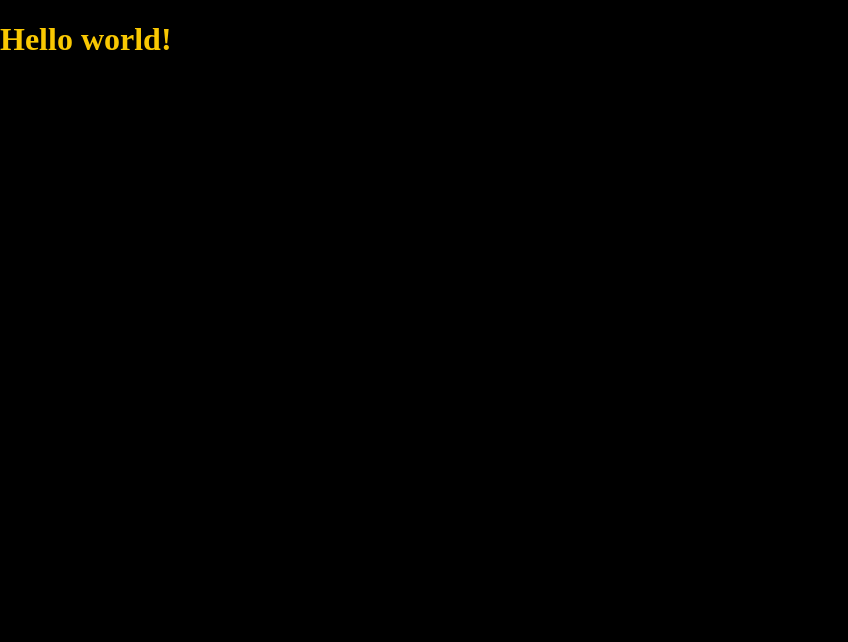
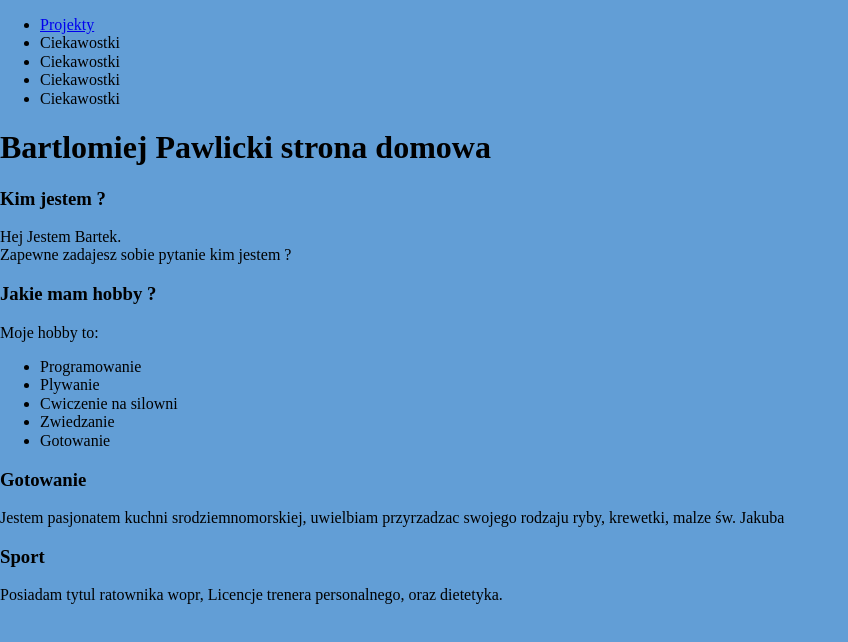
Before and after one commit to BartlomiejPawlicki/homepage, a website: page src/content/index.html in a window 1280 px wide. Shown: the whole page, without its empty margins (0-848 px from the left). Drawn offline with nearby package versions, Linux system fonts and the light colour scheme; files that its build step writes are made by us from their sources.

Commit message:
feature html beginning

```diff
--- a/src/content/index.html
+++ b/src/content/index.html
@@ -1,10 +1,12 @@
 <!DOCTYPE html>
 <html lang="en">
-  <head>
+
+<head>
     <meta charset="UTF-8" />
     <meta name="viewport" content="width=device-width, initial-scale=1.0" />
     <meta http-equiv="X-UA-Compatible" content="ie=edge" />
     <title>Site title</title>
+    <link href="style.css" rel="stylesheet" type="text/css">
     <meta name="description" content="Description" />
 
     <!-- Title -->
@@ -18,23 +20,75 @@
 
     <link rel="manifest" href="manifest.json" />
     <meta name="apple-mobile-web-app-capable" content="yes" />
-    <link
-      rel="apple-touch-icon"
-      sizes="192x192"
-      href="assets/pwa/icons/icon-192x192.png"
-    />
+    <link rel="apple-touch-icon" sizes="192x192" href="assets/pwa/icons/icon-192x192.png" />
 
-    <link
-      rel="icon"
-      type="image/png"
-      href="assets/pwa/icons/icon-192x192.png"
-    />
+    <link rel="icon" type="image/png" href="assets/pwa/icons/icon-192x192.png" />
 
     <link rel="stylesheet" href="css/main.css" />
-  </head>
-  <body>
-    <h1>Hello world!</h1>
+</head>
 
-    <script src="js/main.js"></script>
-  </body>
+<body>
+    <header class="header">
+        <nav class="navigation__header">
+            <ul class="navigation__list">
+                <li class="navigation__item"><a class="navigation__content" href="https://www.google.pl/">Projekty</li></a>
+                    <li class="navigation__item"><a class="navigation__content">Ciekawostki</li></a>
+                        <li class="navigation__item"><a class="navigation__content">Ciekawostki</li></a>
+                            <li class="navigation__item"><a class="navigation__content">Ciekawostki</li></a>
+                                <li class="navigation__item"><a class="navigation__content">Ciekawostki</li></a>
+            </ul>
+
+        </nav>
+
+    </header>
+
+    <main>
+        <header class="site__header">
+            <h1 class="main__header">Bartlomiej Pawlicki strona domowa</h1>
+        </header>
+        <section class="about">
+            <h3 class="about__header">Kim jestem ?</h3>
+            <p class="about__content">
+                Hej Jestem Bartek. </br>
+                Zapewne zadajesz sobie pytanie kim jestem ?
+            </p>
+        </section>
+
+
+        <section class="about__me">
+            <h3 class="about__tittle">Jakie mam hobby ?</h3>
+            <p class="about__paragraph">
+                Moje hobby to:
+                <ul>
+                    <li>Programowanie</li>
+                    <li>Plywanie</li>
+                    <li>Cwiczenie na silowni</li>
+                    <li>Zwiedzanie</li>
+                    <li>Gotowanie</li>
+                </ul>
+            </p>
+        </section>
+        <section class="about__me">
+            <h3 class="about__tittle">Gotowanie</h3>
+            <p class="about__paragraph">
+                Jestem pasjonatem kuchni srodziemnomorskiej, uwielbiam przyrzadzac swojego rodzaju ryby, krewetki, malze św. Jakuba
+            </p>
+        </section>
+        <section class="about__me">
+            <h3 class="about__tittle">Sport</h3>
+            <p class="about__paragraph">
+                Posiadam tytul ratownika wopr, Licencje trenera personalnego, oraz dietetyka.
+
+            </p>
+        </section>
+
+
+        <script src="js/main.js"></script>
+    </main>
+    <footer class="footer">
+
+
+    </footer>
+</body>
+
 </html>
--- a/src/scss/_variables.scss
+++ b/src/scss/_variables.scss
@@ -1,2 +1,3 @@
 $violet: #000;
 $yellow: #F9C802;
+$black: rgb(0, 0, 0);
--- a/src/scss/main.scss
+++ b/src/scss/main.scss
@@ -1,16 +1,16 @@
 @import "_normalize";
 @import "_variables";
-
-
 html {
-  box-sizing: border-box;
+    box-sizing: border-box;
 }
 
-*, *:before, *:after {
-  box-sizing: inherit;
+*,
+*:before,
+*:after {
+    box-sizing: inherit;
 }
 
 body {
-  color: $yellow;
-  background: $violet;
+    color: $black;
+    background: rgb(98, 158, 214);
 }
```
